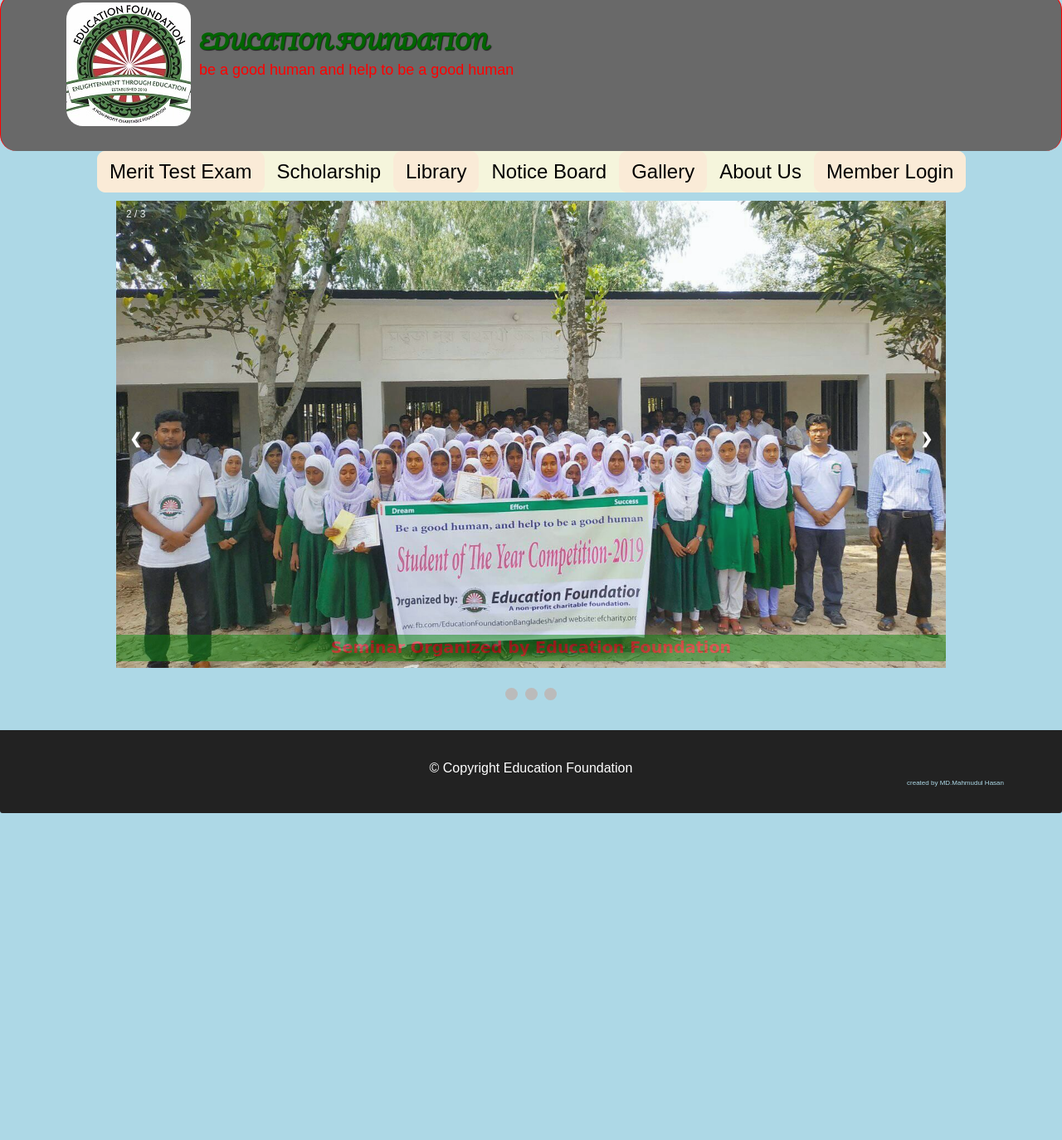
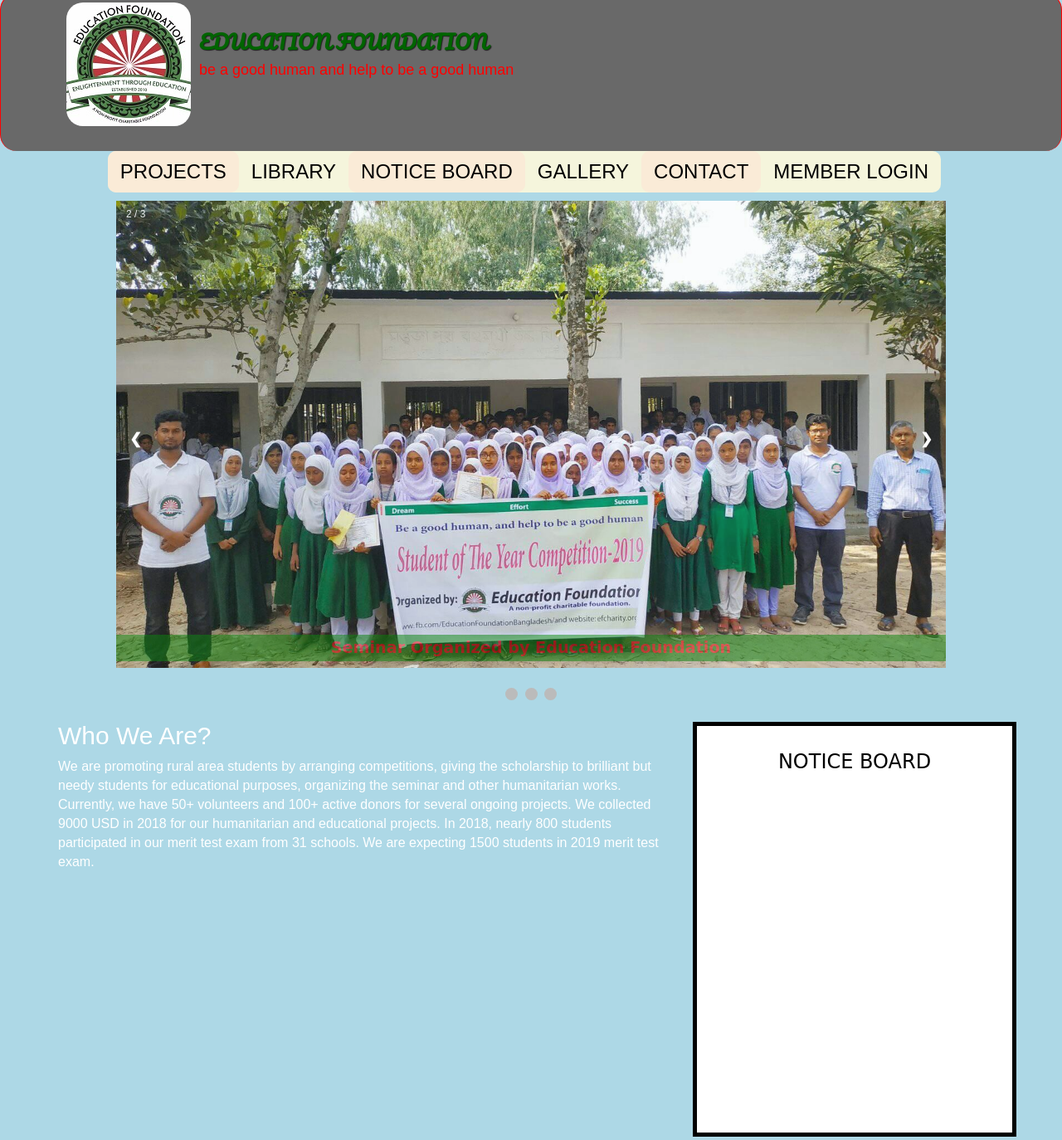
Before and after one commit to mahmud624683/efcharity, a plain HTML site: page index.html in a window 1280 px wide. Shown: the part 8-1382 px from the top of the page at 83% size. Before the commit the page ends 988 px from the top, so only its background shows below. Drawn offline with Linux system fonts and the light colour scheme; a web font is replaced by a local one.

Commit message:
efcharity

```diff
--- a/css/styles.css
+++ b/css/styles.css
@@ -80,7 +80,8 @@ body {
 @media (min-width: 1200px) {
 	#collapsable-nav
   {
-    margin-left: 2.5vw;
+    margin-left: 3.5vw;
+    margin-right: 3.5vw;
   }
 	#creator{
 	text-align:right;
@@ -97,6 +98,7 @@ body {
   #collapsable-nav
   {
     margin-left: 5vw;
+    margin-right: 2vw;
   }
 	#creator{
 	text-align:right;
@@ -275,3 +277,16 @@ body {
   to {opacity: 1}
 }
 /*Slider ends here
+
+/*notice board*/
+#notice {
+  background-color: white;
+  color: #000000;
+  font-family: 'Geostar Fill', cursive;
+  text-align: center;
+  padding: 10px;
+  border: 5px solid black;
+  height: 500px;
+  margin-top: 20px;
+  overflow: auto;
+}
--- a/index.html
+++ b/index.html
@@ -33,38 +33,35 @@
 				        <span class="icon-bar"></span>
           			</button>
           		</div>
-
+          	</div>
    		</nav>
-	   </header>
-	   <div class="container">
+	</header>
+	<div class="container">
 	   		<div id="collapsable-nav" class="collapse navbar-collapse ">
 			    <ul id="nav-list" class=" nav navbar-nav ">
-			         	<li>
-			              <a href="#">Merit Test Exam</a>
+			            <li>
+			              <a href="#">PROJECTS</a>
 			            </li>
 			            <li>
-			              <a href="#">Scholarship</a>
+			              <a href="#">LIBRARY</a>
 			            </li>
 			            <li>
-			              <a href="#">Library</a>
+			              <a href="#">NOTICE BOARD</a>
 			            </li>
 			            <li>
-			              <a href="#">Notice Board</a>
+			              <a href="gallery.html">GALLERY</a>
 			            </li>
 			            <li>
-			              <a href="gallery.html">Gallery</a>
+			              <a href="#">CONTACT</a>
 			            </li>
 			            <li>
-			              <a href="#">About Us</a>
-			            </li>
-			            <li>
-			              <a href="#">Member Login</a>
+			              <a href="#">MEMBER LOGIN</a>
 			            </li>
 			    </ul><!-- #nav-list -->
 			</div><!-- .collapse .navbar-collapse -->
-	   </div>
+	</div>
 
-   	</div>
+
 
 	<!-- Slideshow container -->
 <div class="slideshow-container">
@@ -72,19 +69,19 @@
   <!-- Full-width images with number and caption text -->
   <div class="mySlides fade">
     <div class="numbertext">1 / 3</div>
-    <img src="css/EF1.jpg" style="width:100%">
+    <img src="css/EF1.jpg" style="width:100%" alt="Sorry Image can't be loaded">
     <div class="text">Team Education Foundation</div>
   </div>
 
   <div class="mySlides fade">
     <div class="numbertext">2 / 3</div>
-    <img src="css/EF2.jpg" style="width:100%">
+    <img src="css/EF2.jpg" style="width:100%" alt="Sorry Image can't be loaded">
     <div class="text">Seminar Organized by Education Foundation</div>
   </div>
 
   <div class="mySlides fade">
     <div class="numbertext">3 / 3</div>
-    <img src="css/EF3.jpg" style="width:100%">
+    <img src="css/EF3.jpg" style="width:100%" alt="Sorry Image can't be loaded">
     <div class="text">Merit Test Exam Price Giving Ceremony</div>
   </div>
 
@@ -100,7 +97,18 @@
   <span class="dot" onclick="currentSlide(2)"></span>
   <span class="dot" onclick="currentSlide(3)"></span>
 </div>
-
+<!--body-->
+<div class="container">
+	<div class="row">
+		<div class="col-md-8 col-sm-8 col-xs-12">
+			<h2>Who We Are?</h2>
+			<p>We are promoting rural area students by arranging competitions, giving the scholarship to brilliant but needy students for educational purposes, organizing the seminar and other humanitarian works. Currently, we have 50+ volunteers and 100+ active donors for several ongoing projects. We collected 9000 USD in 2018 for our humanitarian and educational projects. In 2018, nearly 800 students participated in our merit test exam from 31 schools. We are expecting 1500 students in 2019 merit test exam.</p>
+		</div>
+		<div id="notice" class="col-md-4 col-sm-8 col-xs-12">
+			<h3>NOTICE BOARD</h3>
+		</div>
+	</div>
+</div>
 <!--<FOOTER></FOOTER>-->
 <footer class="panel-footer">
 	<div class="container">
```
